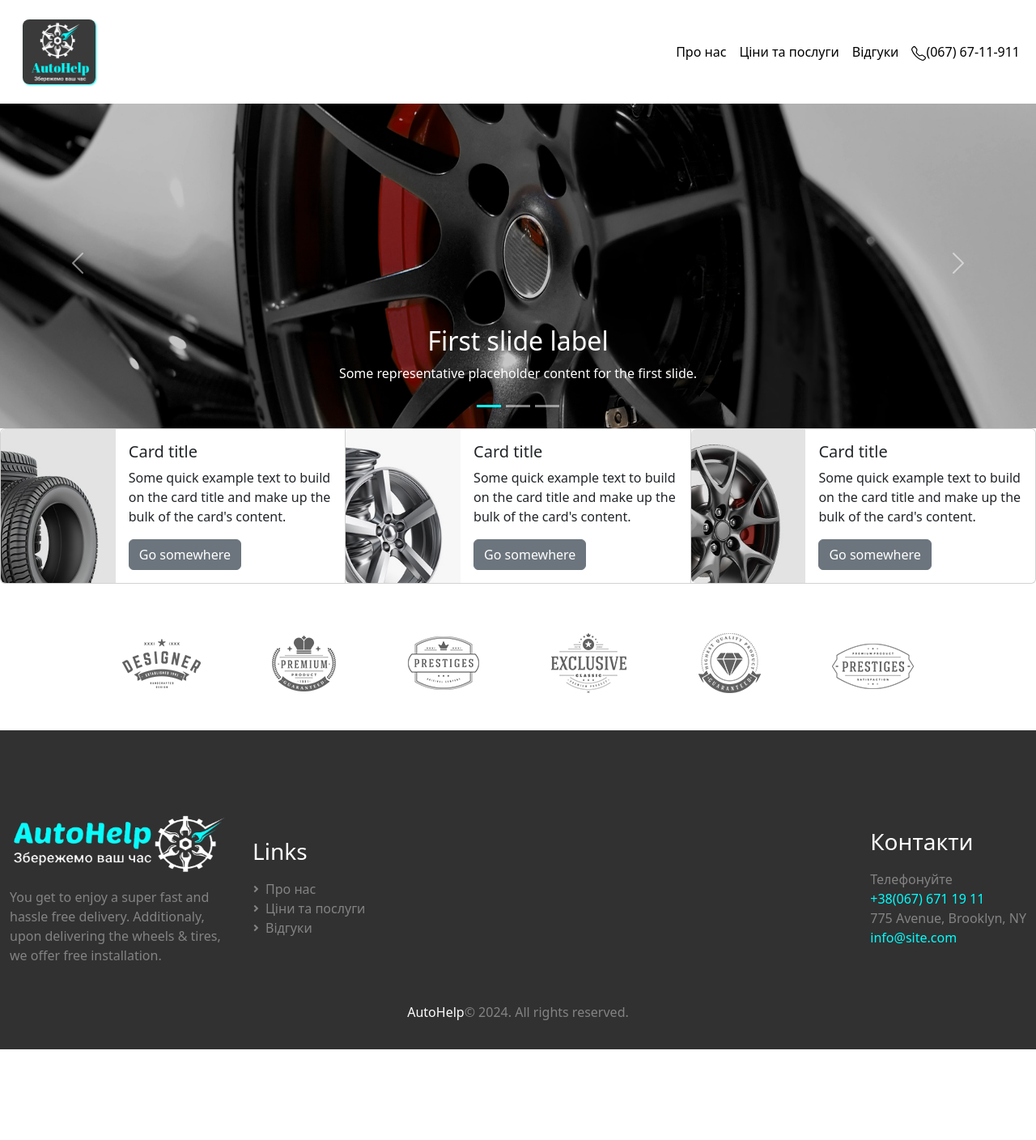
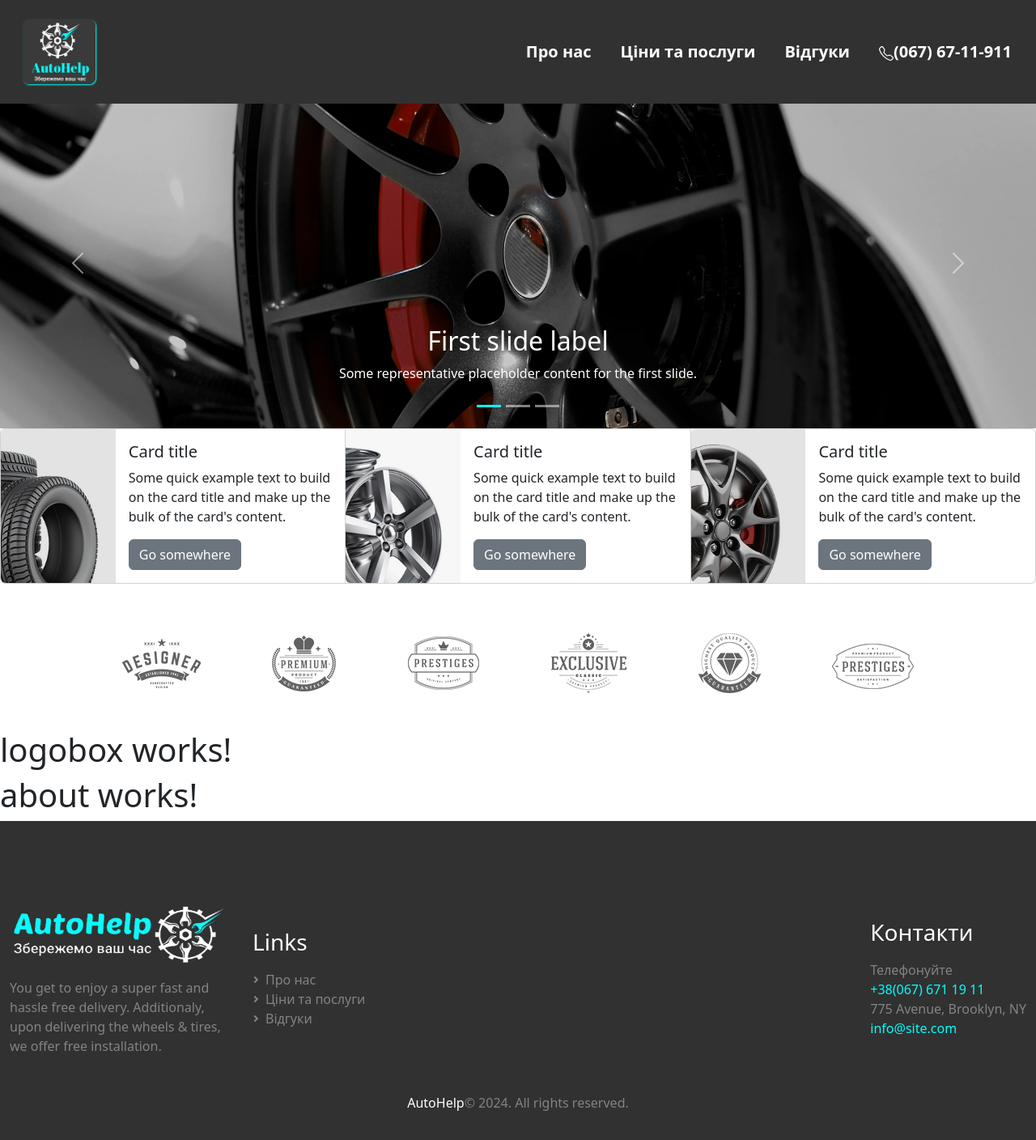
Before and after one commit to astremsky/KP, an Angular app: page / in a window 1280 px wide. Shown: the whole page at 81% size. Before the commit the page ends 1296 px from the top, so only its background shows below. Built offline with nearby package versions, Linux system fonts and the light colour scheme.

Commit message:
About us and Logo components added

```diff
--- /dev/null
+++ b/src/app/about/about.component.html
@@ -0,0 +1 @@
+<h1>about works!</h1>
--- a/src/app/app.component.html
+++ b/src/app/app.component.html
@@ -1,3 +1,5 @@
 <app-header></app-header>
 <app-main></app-main>
+<app-logobox></app-logobox>
+<app-about></app-about>
 <app-footer></app-footer>
--- a/src/app/header/header.component.html
+++ b/src/app/header/header.component.html
@@ -1,4 +1,4 @@
-<div class="container-fluid">
+<div class="container-fluid header-wrap">
     <nav class="navbar navbar-expand-sm navbar-text">
         <a class="navbar-brand w-25 p-3" href="#">
             <img class="image-fluid border-2 rounded-3"
--- a/src/app/header/header.component.scss
+++ b/src/app/header/header.component.scss
@@ -1,3 +1,6 @@
+.header-wrap {
+    background-color: #313131;
+}
 nav {
     .navbar-brand {
         img {
@@ -6,16 +9,21 @@ nav {
         }
 
         img:hover {
-            box-shadow: 2px 2px 5px aqua;
+            box-shadow: 2px 2px 5px ;
         }
     }
 
     .nav-item {
         a {
+            color: #fff;
+            margin: 0 10px;
+            font-size: 20px;
+            font-weight: 600;
             transition: all 0.5s;
         }
         a:hover {
             color:aqua;
+            border-bottom: 2px solid aqua;
         }
     }
 }
--- /dev/null
+++ b/src/app/logobox/logobox.component.html
@@ -0,0 +1 @@
+<h1>logobox works!</h1>
```
Also changed, not shown: src/app/about/about.component.ts (added, +12 -0 lines), src/app/app.component.ts (+11 -1 lines), src/app/logobox/logobox.component.ts (added, +12 -0 lines), src/app/about/about.component.scss (added), src/app/logobox/logobox.component.scss (added), 2 other files (tests, documents, lock files or other folders).
